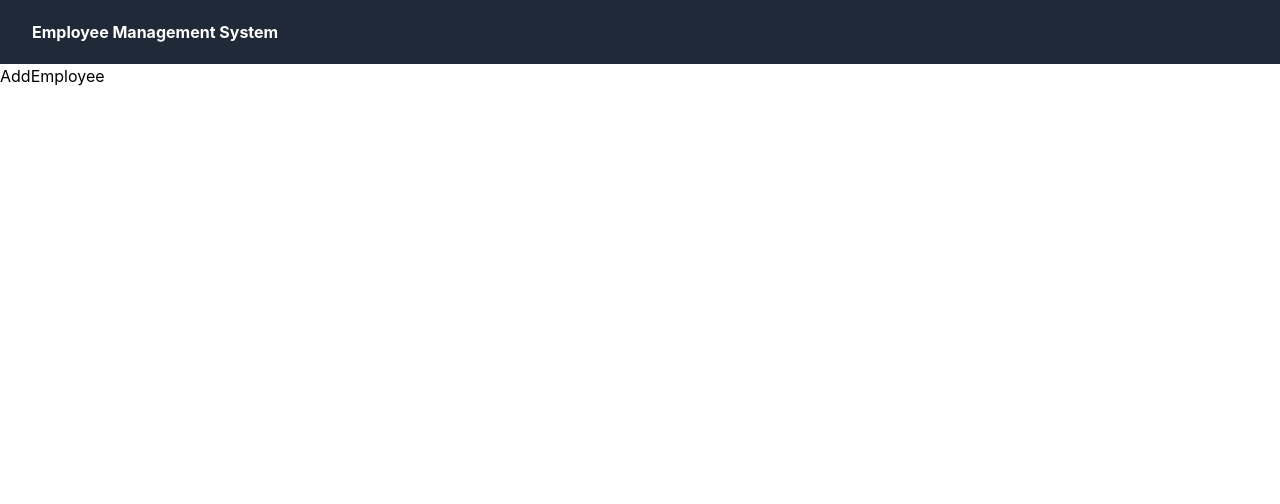
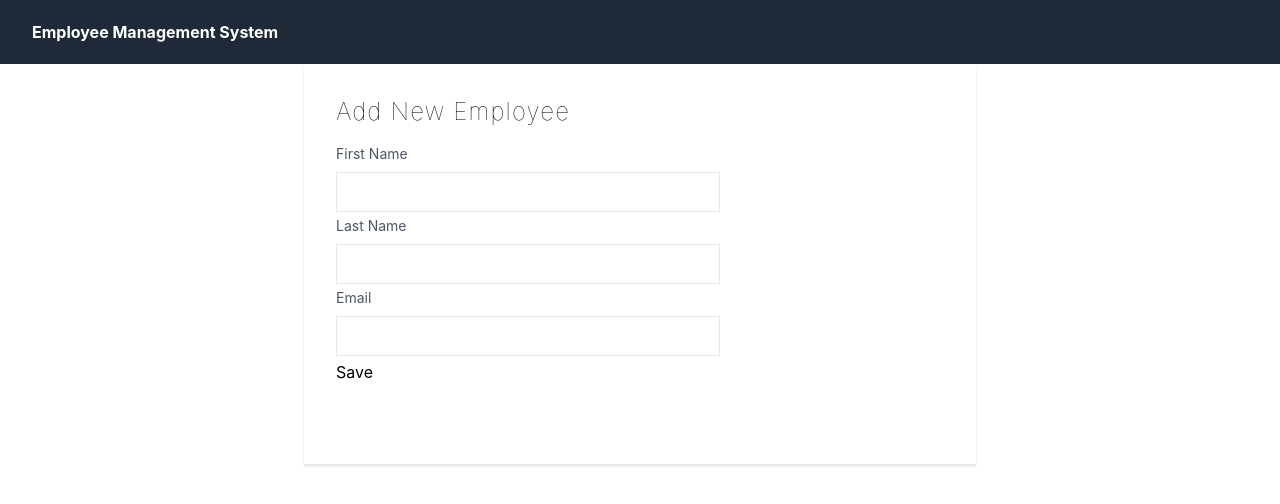
Before and after one commit to Danny4life/shopaste_system_ui, a React (Create React App) app: page / in a window 1280 px wide. Shown: the top 504 px of the page. Built offline with nearby package versions, Linux system fonts and the light colour scheme; the HTML template or start-up script is replaced by a standard one.

Commit message:
add label and input field to form

```diff
--- a/src/component/AddEmployee.jsx
+++ b/src/component/AddEmployee.jsx
@@ -2,7 +2,29 @@ import React from 'react'
 
 const AddEmployee = () => {
   return (
-    <div>AddEmployee</div>
+    <div className='flex max-w-2xl shadow border-b mx-auto'>
+       <div className="px-8 py-8">
+            <div className="font-thin text-2xl tracking-wider">
+                <h1>Add New Employee</h1>
+            </div>
+            {/* form */}
+            <div className='items-center justify-center h-14 w-full my-4'>
+                <labe className="block text-gray-600 text-sm font-normal">First Name</labe>
+                <input className='h-10 w-96 border mt-2 px-2 py-2' type="text" />
+            </div>
+            <div className='items-center justify-center h-14 w-full my-4'>
+                <labe className="block text-gray-600 text-sm font-normal">Last Name</labe>
+                <input className='h-10 w-96 border mt-2 px-2 py-2' type="text" />
+            </div>
+            <div className='items-center justify-center h-14 w-full my-4'>
+                <labe className="block text-gray-600 text-sm font-normal">Email</labe>
+                <input className='h-10 w-96 border mt-2 px-2 py-2' type="email" />
+            </div>
+            <div className='items-center justify-center h-14 w-full my-4'>
+               <button>Save</button>
+            </div>
+       </div>
+    </div>
   )
 }
 
```
